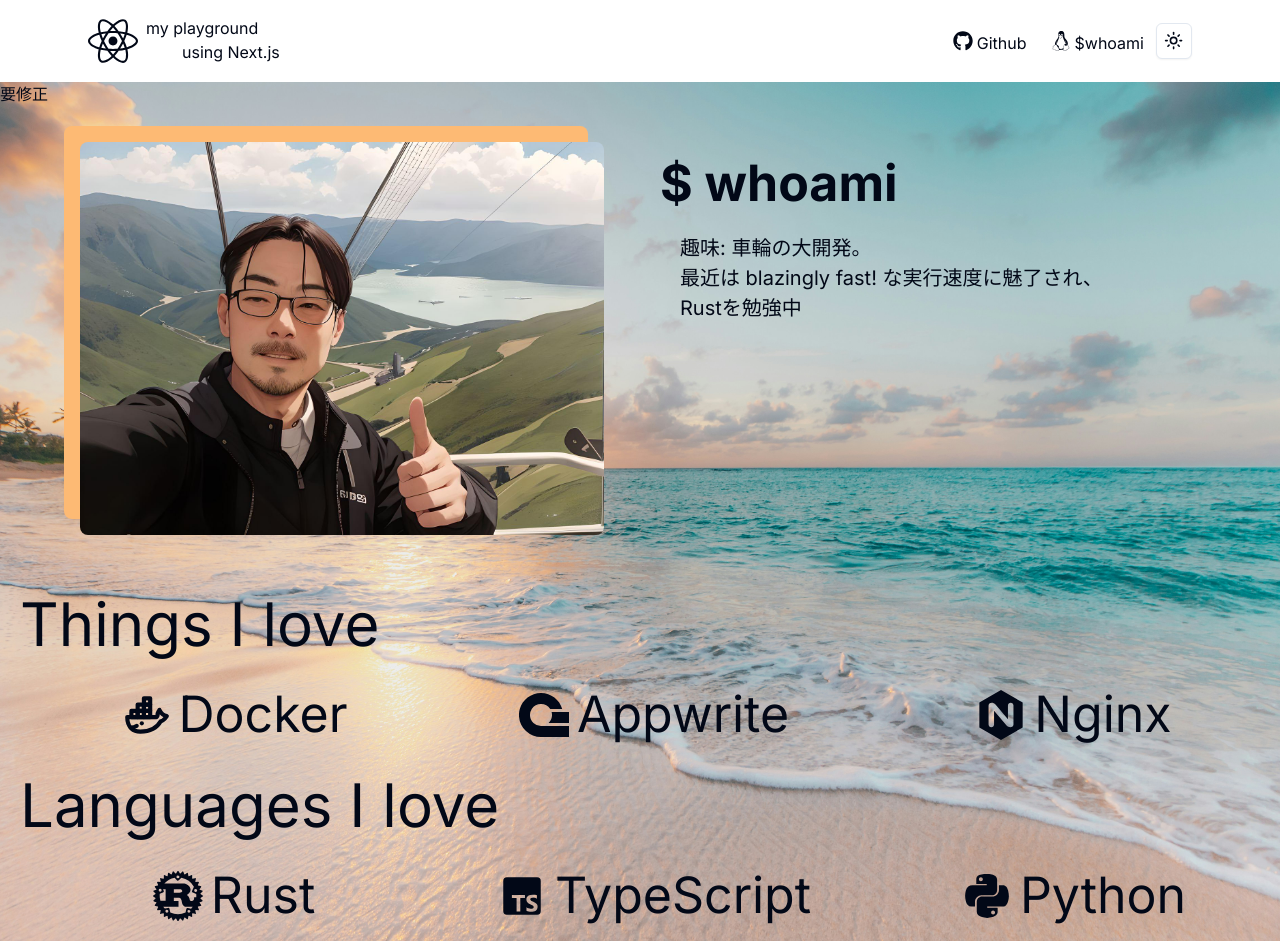
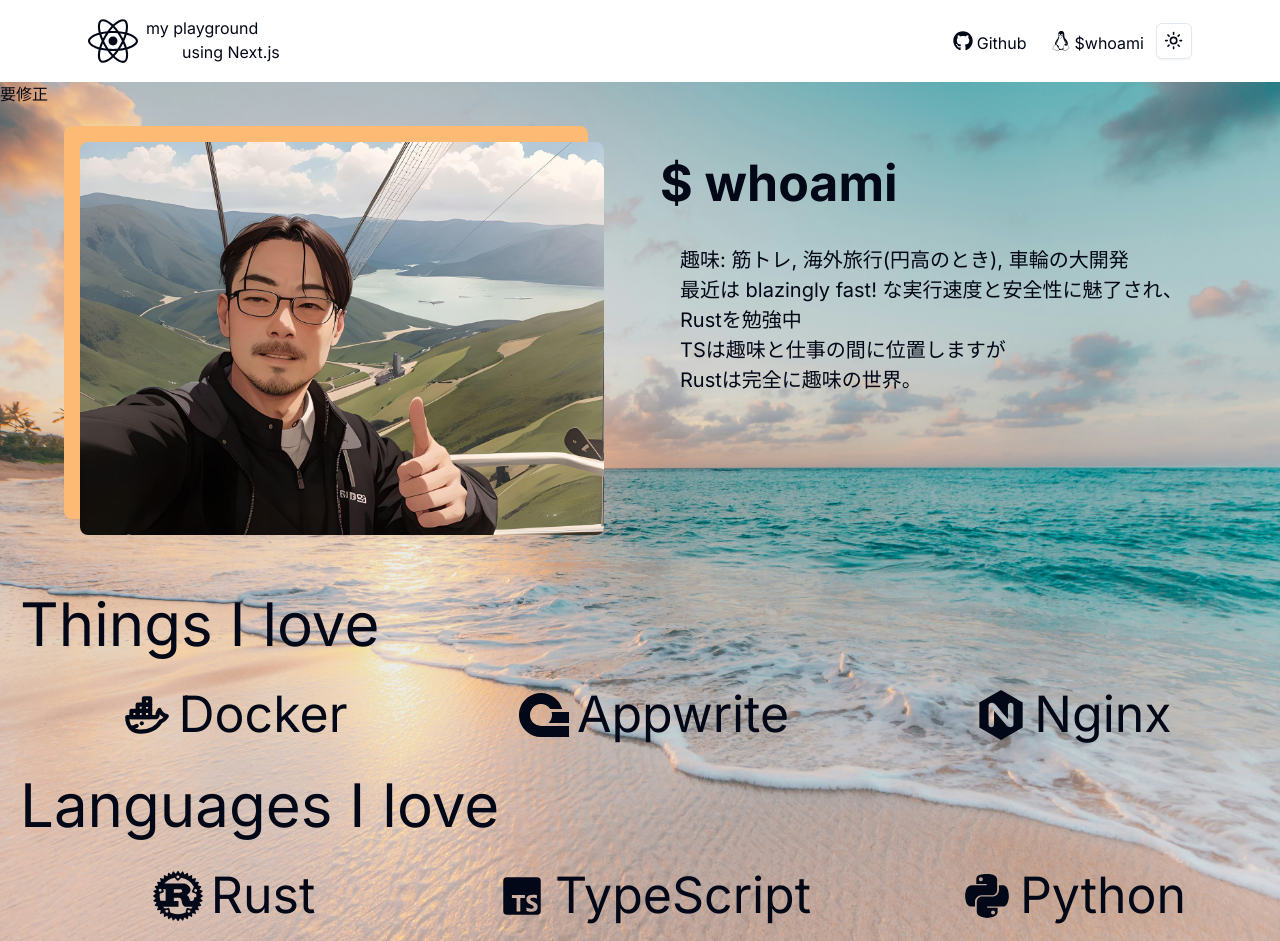
Before and after one commit to Katsuking/nextjs_blog, a Next.js app: page /whoami in a window 1280 px wide. Built offline with nearby package versions, Linux system fonts and the light colour scheme.

Commit message:
about me

```diff
--- a/src/components/whoami/AboutMe.tsx
+++ b/src/components/whoami/AboutMe.tsx
@@ -24,11 +24,16 @@ const AboutMe = () => {
         </div>
         <div className="hidden sm:flex flex-col justify-start items-start w-1/2 mt-10 ml-10 h-full">
           <h1 className="text-[50px] font-bold">$ whoami</h1>
-          <p className="flex-grow text-[14px] md:text-[20px] mx-5 my-3 ">
-            趣味: 車輪の大開発。
+          <p className="flex-grow text-[14px] md:text-[20px] mx-5 my-6 h-full space-y-3">
+            <span>趣味: 筋トレ, 海外旅行(円高のとき), 車輪の大開発</span>
             <br />
-            最近は blazingly fast! な実行速度に魅了され、 <br />
-            Rustを勉強中
+            <span>最近は blazingly fast! な実行速度と安全性に魅了され、</span>
+            <br />
+            <span>Rustを勉強中</span>
+            <br />
+            <span> TSは趣味と仕事の間に位置しますが</span>
+            <br />
+            <span>Rustは完全に趣味の世界。</span>
             <br />
           </p>
         </div>
@@ -38,6 +43,8 @@ const AboutMe = () => {
         <p className="text-start ml-10">
           最近は、blazingly fast! <br />
           な実行速度に魅了されて、Rustを勉強中
+          <br />
+          rustはじっくり煮込んでいきます。
         </p>
       </div>
     </div>
```
